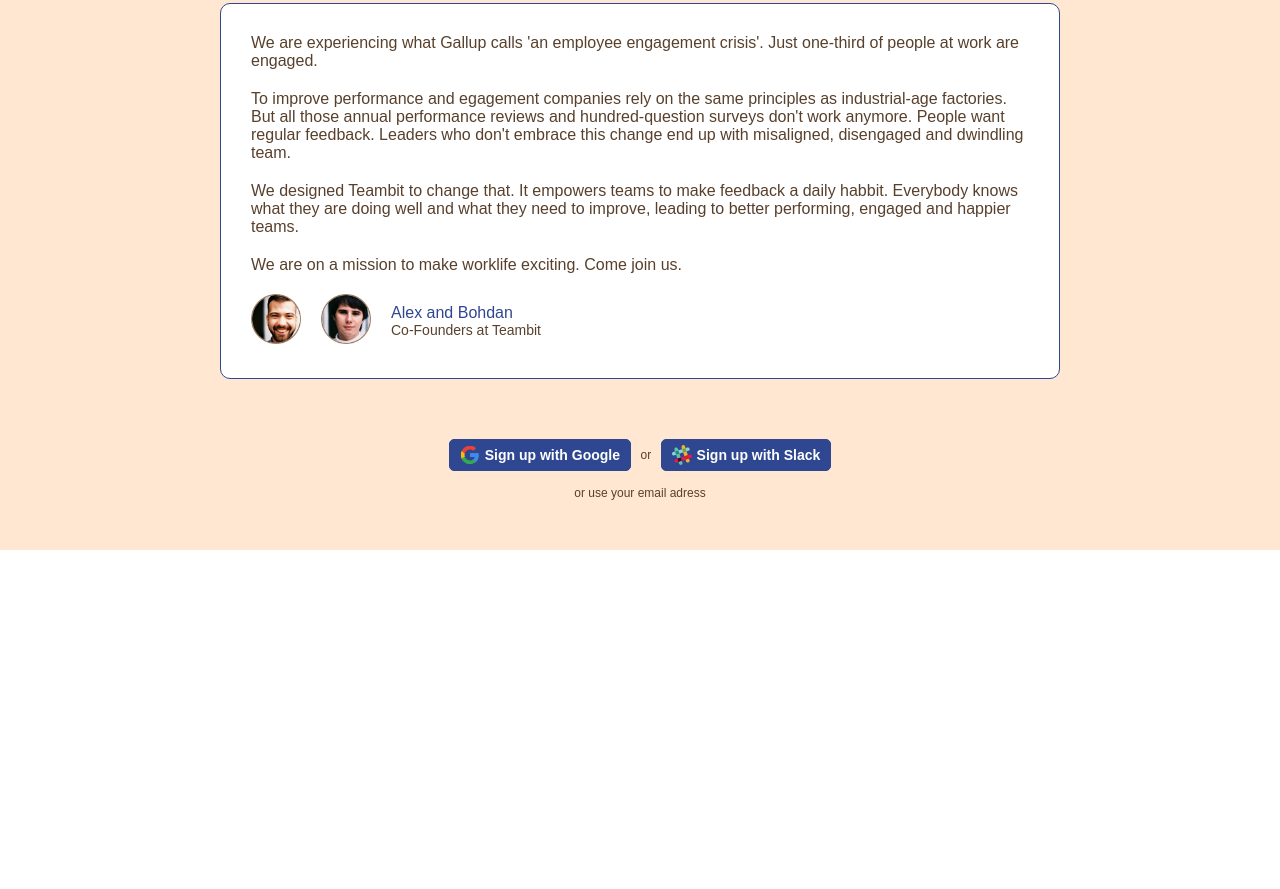
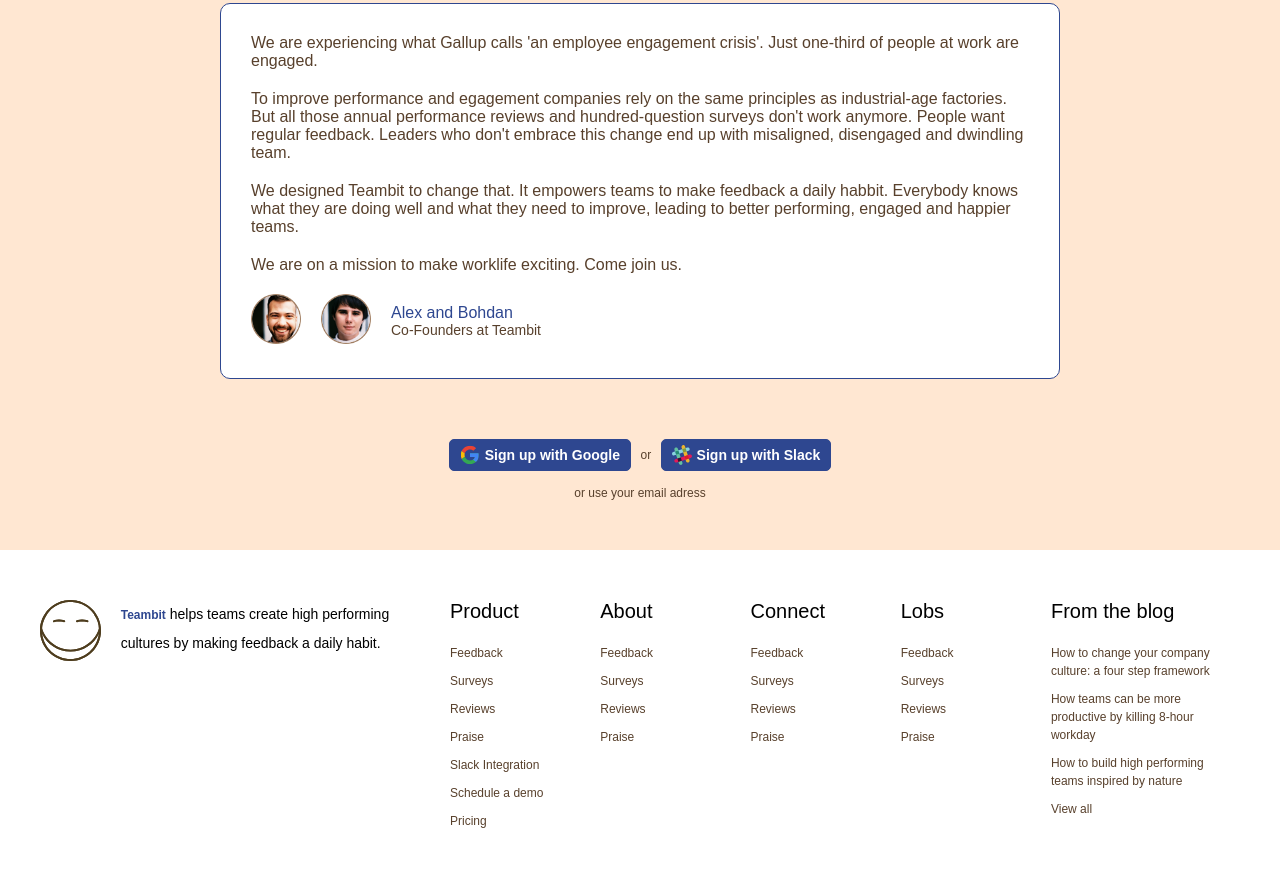
Before and after one commit to catalin-zahariea/node-sass-teambit, a website: page index.html in a window 1280 px wide. Shown: the part 4988-5877 px from the top of the page. Before the commit the page ends 5538 px from the top, so only its background shows below. Drawn offline with Linux system fonts and the light colour scheme.

Commit message:
Finished footer.

```diff
--- a/index.html
+++ b/index.html
@@ -337,5 +337,136 @@
         <!-- END GET STARTED -->
     </main>
     <!-- END MAIN -->
+
+    <!-- FOOTER -->
+    <footer>
+        <div class="container">
+            <div class="flex">
+                <div class="footer-payoff">
+                    <div class="flex">
+                        <img src="images/logo-small.svg" alt="Logo">
+                        <span>
+                            <a href="#">Teambit</a>
+                            helps teams create high performing cultures by making feedback a daily habit.
+                        </span>
+                    </div>
+                </div>
+                <div class="sub-menu">
+                    <div class="sub-menu-title">
+                        Product
+                    </div>
+
+                    <ul>
+                        <li>
+                            <a href="#">Feedback</a>
+                        </li>
+                        <li>
+                            <a href="#">Surveys</a>
+                        </li>
+                        <li>
+                            <a href="#">Reviews</a>
+                        </li>
+                        <li>
+                            <a href="#">Praise</a>
+                        </li>
+                        <li>
+                            <a href="#">Slack Integration</a>
+                        </li>
+                        <li>
+                            <a href="#">Schedule a demo</a>
+                        </li>
+                        <li>
+                            <a href="#">Pricing</a>
+                        </li>
+                    </ul>
+                </div>
+
+                <div class="sub-menu">
+                    <div class="sub-menu-title">
+                        About
+                    </div>
+
+                    <ul>
+                        <li>
+                            <a href="#">Feedback</a>
+                        </li>
+                        <li>
+                            <a href="#">Surveys</a>
+                        </li>
+                        <li>
+                            <a href="#">Reviews</a>
+                        </li>
+                        <li>
+                            <a href="#">Praise</a>
+                        </li>
+                    </ul>
+                </div>
+
+                <div class="sub-menu">
+                    <div class="sub-menu-title">
+                        Connect
+                    </div>
+
+                    <ul>
+                        <li>
+                            <a href="#">Feedback</a>
+                        </li>
+                        <li>
+                            <a href="#">Surveys</a>
+                        </li>
+                        <li>
+                            <a href="#">Reviews</a>
+                        </li>
+                        <li>
+                            <a href="#">Praise</a>
+                        </li>
+                    </ul>
+                </div>
+
+                <div class="sub-menu">
+                    <div class="sub-menu-title">
+                        Lobs
+                    </div>
+
+                    <ul>
+                        <li>
+                            <a href="#">Feedback</a>
+                        </li>
+                        <li>
+                            <a href="#">Surveys</a>
+                        </li>
+                        <li>
+                            <a href="#">Reviews</a>
+                        </li>
+                        <li>
+                            <a href="#">Praise</a>
+                        </li>
+                    </ul>
+                </div>
+
+                <div class="sub-menu">
+                    <div class="sub-menu-title">
+                        From the blog
+                    </div>
+
+                    <ul>
+                        <li>
+                            <a href="#">How to change your company culture: a four step framework</a>
+                        </li>
+                        <li>
+                            <a href="#">How teams can be more productive by killing 8-hour workday</a>
+                        </li>
+                        <li>
+                            <a href="#">How to build high performing teams inspired by nature</a>
+                        </li>
+                        <li>
+                            <a href="#">View all</a>
+                        </li>
+                    </ul>
+                </div>
+            </div>
+        </div>
+    </footer>
+    <!-- END FOOTER -->
 </body>
 </html>
--- a/src/partials/_footer.scss
+++ b/src/partials/_footer.scss
@@ -0,0 +1,61 @@
+// ===================
+// ===== FOOTER ======
+// ===================
+
+footer {
+    padding: 50px 0;
+    .container {
+        .flex {
+
+            align-items: flex-start;
+
+            .footer-payoff {
+                width: 40%;
+                padding-right: 50px;
+
+                .flex {
+
+                    font-size: 14px;
+                    line-height: 28px;
+                    font-weight: 300;
+
+                    img {
+                        width: 120px;
+                        margin-right: 20px;
+                    }
+                }
+
+                a {
+                    font-size: 12px;
+                    font-weight: 700;
+                    color: $main-accent;
+                }
+            }
+
+            .sub-menu {
+                width: calc(60% / 4);
+                padding: 0 10px;
+
+                &:last-child {
+                    width: 20%;
+                }
+
+                &-title {
+                    font-weight: 500;
+                    font-size: 20px;
+                    padding-bottom: 20px;
+                }
+
+                ul {
+                    li {
+                        display: block;
+                        padding-bottom: 10px;
+                        a {
+                            @include footer-link
+                        }
+                    }
+                }
+            }
+        }
+    }
+}
--- a/src/partials/_mixins.scss
+++ b/src/partials/_mixins.scss
@@ -105,11 +105,26 @@
 // Links
 
 @mixin link-hover {
-    transform: scale(1.05);
+    color: $main-accent;
+    font-weight: 500;
 }
 
 @mixin link-active {
     color: $main-secondary;
+    font-weight: 500;
+}
+
+@mixin footer-link {
+
+    @include text-caption;
+
+    &:hover {
+        @include link-hover;
+    }
+
+    &:active {
+        @include link-active;
+    }
 }
 
 // -------------------
```
Also changed, not shown: dist/app.css.
